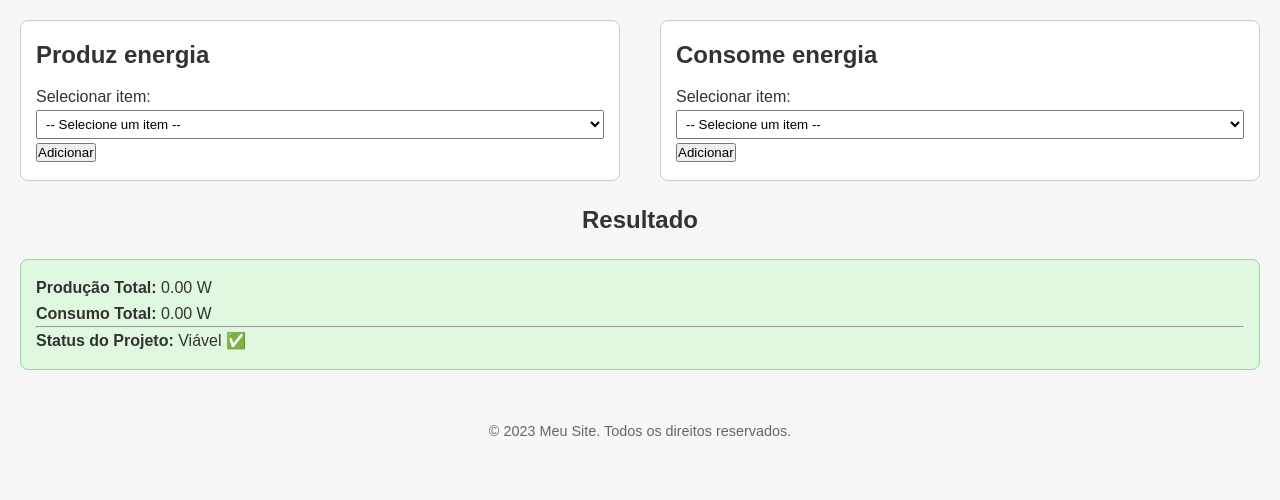
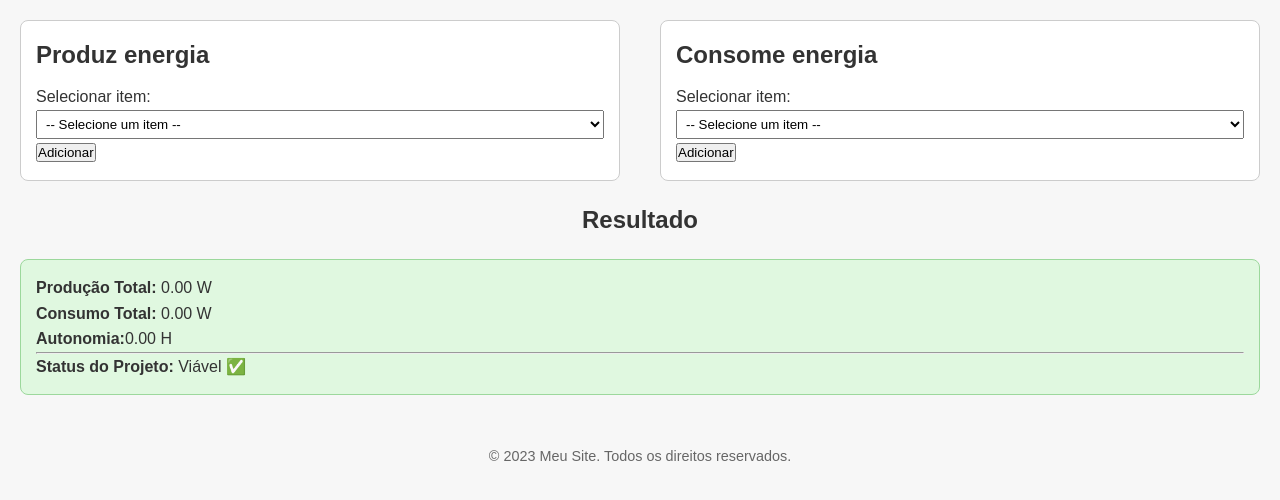
Before and after one commit to henry-marcondes/LIHE_acmh, a Django app: page / in a window 1280 px wide. Shown: the top 500 px of the page. Run offline with Django 5.2, Linux system fonts and the light colour scheme; data that the repository does not hold is empty.

Commit message:
Alteração do home.js

```diff
--- a/base_project/public_site/models/product.py
+++ b/base_project/public_site/models/product.py
@@ -19,6 +19,7 @@ class Product(models.Model):
     load_type = models.CharField(max_length=10, choices=CONSTANT_LOAD_TYPE, blank=False, null=False)
     voltage = models.DecimalField(max_digits=10, decimal_places=2, blank=False, null=False, default=110.0)
     tipo = models.CharField(max_length=2, choices=[('AC', 'AC'), ('DC', 'DC')], blank=False, null=False, default='DC')
+    peso = models.FloatField(null=True, blank=True)  # permite null no banco
 
 
     avaliable = models.BooleanField(default=True)
--- a/base_project/public_site/static/js/home.js
+++ b/base_project/public_site/static/js/home.js
@@ -8,6 +8,9 @@ const data = {
 // Lê os dados data-* do <option>
 // Adiciona no array data[type]
 // Chama renderItems e updateResults()
+let batpower = 0;
+let batteryName = '';
+
 function addItem(type) {
     const selectorId = type === 'supply' ? 'supply_selector' : 'source_selector';
     const select = document.getElementById(selectorId);
@@ -15,15 +18,20 @@ function addItem(type) {
 
     if (!option || !option.dataset || !option.dataset.name) return;
 
-    data[type].push({
+    const item = {
         name: option.dataset.name,
         power: parseFloat(option.dataset.power.replace(',', '.')),
         factor: parseFloat(option.dataset.factor.replace(',', '.'))
-    });
+    };
 
+    data[type].push(item);
+
+    handleBatteryLogic();
     renderItems(type);
     updateResults();
 }
+
+
 
 // Recria a lista HTML (<div>) de itens selecionados
 // Inclui botão "remover" com chamada removeItem()
@@ -35,36 +43,86 @@ function renderItems(type) {
         div.className = 'item';
         div.innerHTML = `
             ${item.name}
-            - Potência: ${item.power}W,
-            Fator: ${item.factor}
+            - Potência: ${item.power}W
+
             <button onclick="removeItem('${type}', ${index})">Remover</button>
         `;
         container.appendChild(div);
     });
 }
 
+function handleBatteryLogic() {
+    const batteryAlert = document.getElementById('battery_alert');
+    const batteryItems = data.supply.filter(item => item.name.toLowerCase().includes('bateria'));
+
+    if (batteryItems.length === 0) {
+        // Nenhuma bateria → limpa tudo
+        batteryName = '';
+        batpower = 0;
+        batteryAlert.textContent = '';
+        return;
+    }
+
+    // Assume a primeira como referência
+    batteryName = batteryItems[0].name;
+    batpower = 0;
+
+    let allSame = true;
+    batteryItems.forEach(item => {
+        if (item.name !== batteryName) {
+            allSame = false;
+        }
+    });
+
+    if (allSame) {
+        // Todas iguais → soma potência e limpa alerta
+        batteryItems.forEach(item => {
+            batpower += item.power;
+        });
+        batteryAlert.textContent = '';
+    } else {
+        // Baterias diferentes → não soma, exibe alerta
+        batteryAlert.textContent = `⚠️ Não é possível somar baterias diferentes. Verifique a lista.`;
+        batpower = 0;
+    }
+
+    console.log(`Potência total de baterias (batpower): ${batpower}W`);
+}
+
 // Remove o item pelo índice
 // Atualiza visual e totais
 function removeItem(type, index) {
     data[type].splice(index, 1);
+    handleBatteryLogic();
     renderItems(type);
     updateResults();
 }
 
 // Atualiza resultados totais e status
 function updateResults() {
-    let totalSupply = 0, totalSource = 0;
+    let totalSupply = batpower;  // Só soma a potência das baterias
+    let totalSource = 0;
 
+    // Soma os outros itens de supply (não baterias) separadamente
+    let otherSupplyPower = 0;
     data.supply.forEach(item => {
-        totalSupply += item.power * item.factor;
+        if (!item.name.toLowerCase().includes('bateria')) {
+            otherSupplyPower += item.power;
+        }
     });
 
+    // Soma os itens de source normalmente
     data.source.forEach(item => {
-        totalSource += item.power * item.factor;
+        totalSource += item.power;
     });
 
+    // Calcula autonomia (evita divisão por zero)
+    let autonomia = totalSource > 0 ? totalSupply / totalSource : 0;
+
+    // Atualiza no HTML
     document.getElementById('total_power_supply').textContent = totalSupply.toFixed(2);
     document.getElementById('total_power_source').textContent = totalSource.toFixed(2);
+    document.getElementById('autonomy').textContent = autonomia.toFixed(2);
 
     const resultDiv = document.getElementById('results');
     const statusText = document.getElementById('status');
@@ -78,7 +136,12 @@ function updateResults() {
         resultDiv.classList.add('nao-viavel');
         resultDiv.classList.remove('viavel');
     }
+
+    // (Opcional) → Log para debug ou uso futuro
+    console.log(`Potência de baterias: ${batpower}W`);
+    console.log(`Potência de outros supplies: ${otherSupplyPower}W`);
 }
+
 
 // Remove a chamada do populateSelects para evitar erro
 window.onload = function() {
--- a/base_project/public_site/templates/resources/home.html
+++ b/base_project/public_site/templates/resources/home.html
@@ -72,9 +72,13 @@
       <div class="result" id="results">
         <p><strong>Produção Total: </strong><span id="total_power_supply">0</span> W</p>
         <p><strong>Consumo Total: </strong><span id="total_power_source">0</span> W</p>
+        <p><strong>Autonomia:</strong><span id="autonomy">0.00</span> H</p>
+
         <hr>
         <p><strong>Status do Projeto:</strong> <span id="status">Indefinido</span></p>
       </div>
+      <div id="battery_alert" style="color: red; margin-top: 10px;"></div>
+
 
     <!-- Footer -->
     <div class="footer">
```
Also changed, not shown: base_project/public_site/migrations/0004_product_peso.py (added).
